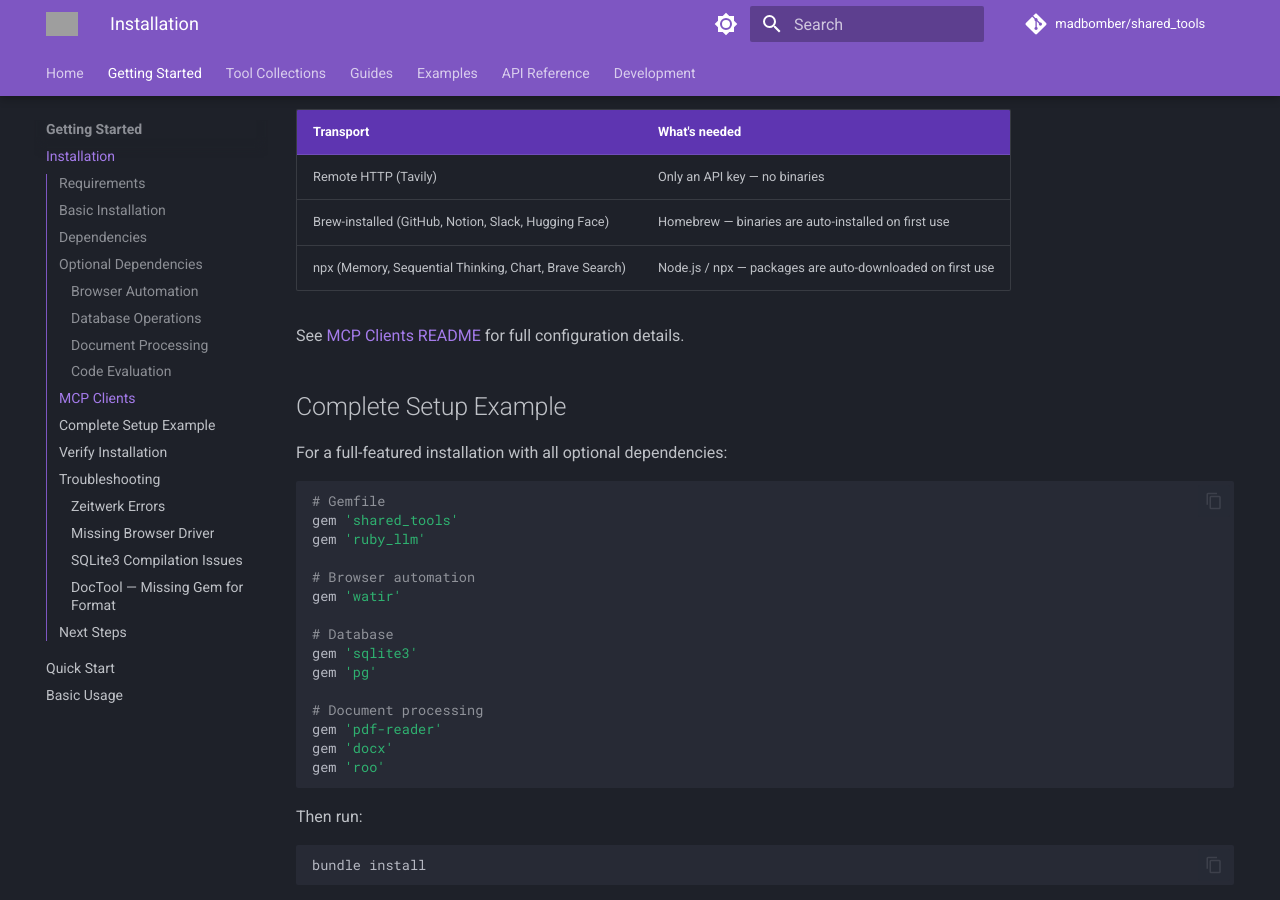
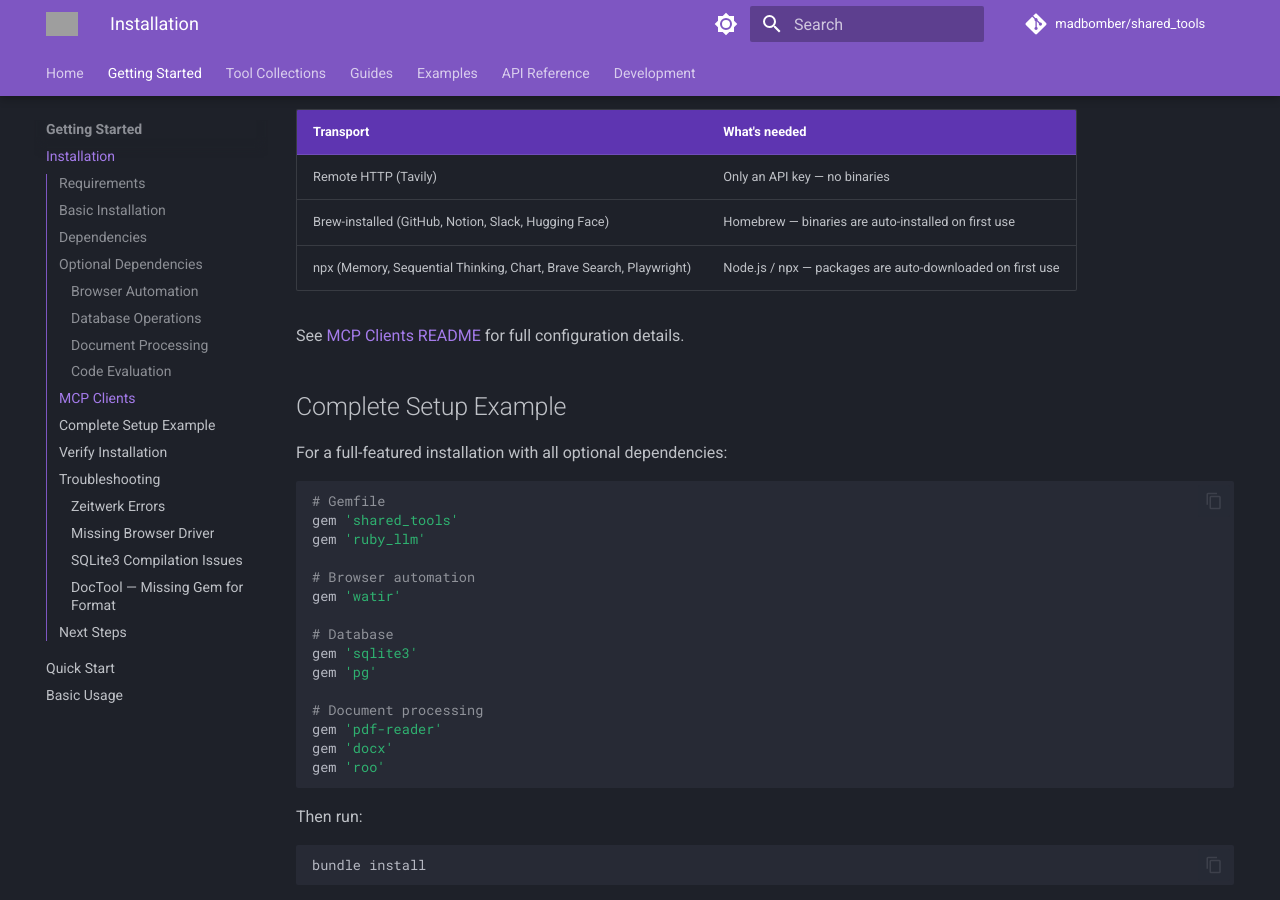
Before and after one commit to MadBomber/shared_tools, an MkDocs documentation site: the page built from docs/getting-started/installation.md, in a window 1280 px wide and 900 px high, scrolled down 2481 px. Built offline with MkDocs 1.6.1 and Material for MkDocs 9.7.7, drawn with Linux system fonts in a browser that asks for light colours; comment, search, counter and statistics services are not loaded; the version menu is left out; grey boxes are pictures that could not be loaded.

Commit message:
feat(mcp): add Playwright MCP client and demo script
The commit adds a new Playwright MCP client (`mcp/playwright_client.rb`) and a corresponding demo script (`examples/mcp/playwright_demo.rb`) to the SharedTools library. The Playwright client enables browser automation capabilities such as navigating, clicking, filling, screenshotting, and extracting data from web pages, using the `@executeautomation/playwright-mcp-server` npm package.

This enhancement aligns with the Conventional Commits specification by introducing a new feature (the Playwright MCP client) that is marked with the `feat` type. The scope `(mcp)` is used to indicate that the changes are related to the MCP (Model Context Protocol) component of the SharedTools library.

The commit message follows the Conventional Commits format, with a short description of the changes, and the necessary updates to the supporting documentation (CHANGELOG.md, README.md, and installation.md) to reflect the new Playwright MCP client and demo script.

```diff
--- a/docs/getting-started/installation.md
+++ b/docs/getting-started/installation.md
@@ -114,7 +114,7 @@
 |-----------|---------------|
 | Remote HTTP (Tavily) | Only an API key — no binaries |
 | Brew-installed (GitHub, Notion, Slack, Hugging Face) | Homebrew — binaries are auto-installed on first use |
-| npx (Memory, Sequential Thinking, Chart, Brave Search) | Node.js / npx — packages are auto-downloaded on first use |
+| npx (Memory, Sequential Thinking, Chart, Brave Search, Playwright) | Node.js / npx — packages are auto-downloaded on first use |
 
 See [MCP Clients README](https://github.com/madbomber/shared_tools/blob/main/lib/shared_tools/mcp/README.md) for full configuration details.
 
```
Also changed, not shown: CHANGELOG.md (+8 -0 lines), README.md (+2 -0 lines), docs/index.md (+1 -0 lines), lib/shared_tools/mcp/README.md (+1 -0 lines).
